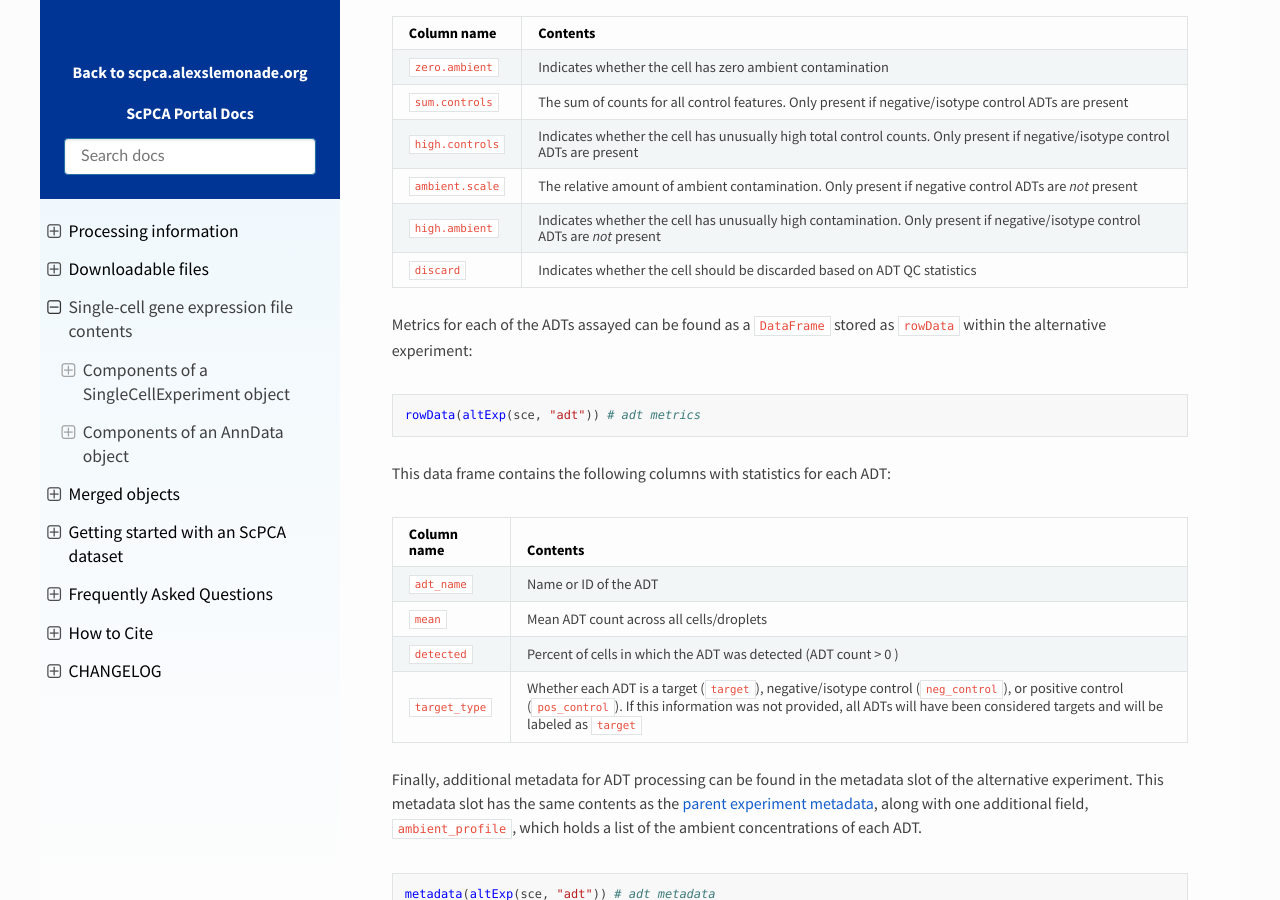
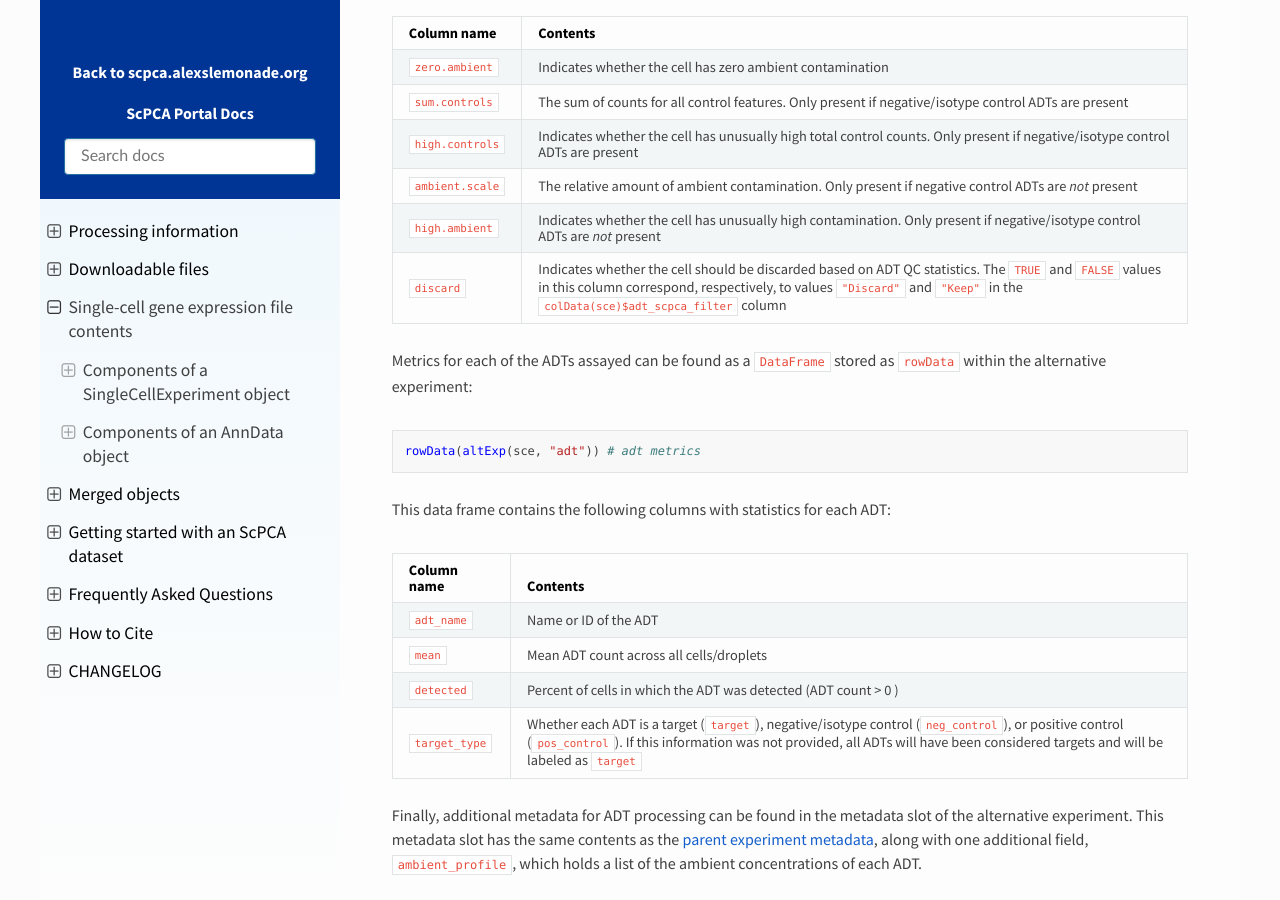
Before and after one commit to DongzeHE/scpca-docs, a Sphinx documentation site: the page built from docs/sce_file_contents.md, in a window 1280 px wide and 900 px high, scrolled down 8074 px. Built offline with Sphinx 7.4.7 and the Read the Docs theme 2.0.0, drawn with Linux system fonts in a browser that asks for light colours.

Commit message:
Add that sentence about discard to the SCE table as well, cant hurt

```diff
--- a/docs/sce_file_contents.md
+++ b/docs/sce_file_contents.md
@@ -247,7 +247,7 @@
 | `high.controls`  | Indicates whether the cell has unusually high total control counts. Only present if negative/isotype control ADTs are present |
 | `ambient.scale` |  The relative amount of ambient contamination. Only present if negative control ADTs are _not_ present |
 | `high.ambient`  | Indicates whether the cell has unusually high contamination. Only present if negative/isotype control ADTs are _not_ present |
-| `discard`  | Indicates whether the cell should be discarded based on ADT QC statistics |
+| `discard`  | Indicates whether the cell should be discarded based on ADT QC statistics. The `TRUE` and `FALSE` values in this column correspond, respectively, to values `"Discard"` and `"Keep"` in the `colData(sce)$adt_scpca_filter` column |
 
 
 Metrics for each of the ADTs assayed can be found as a `DataFrame` stored as `rowData` within the alternative experiment:
```
